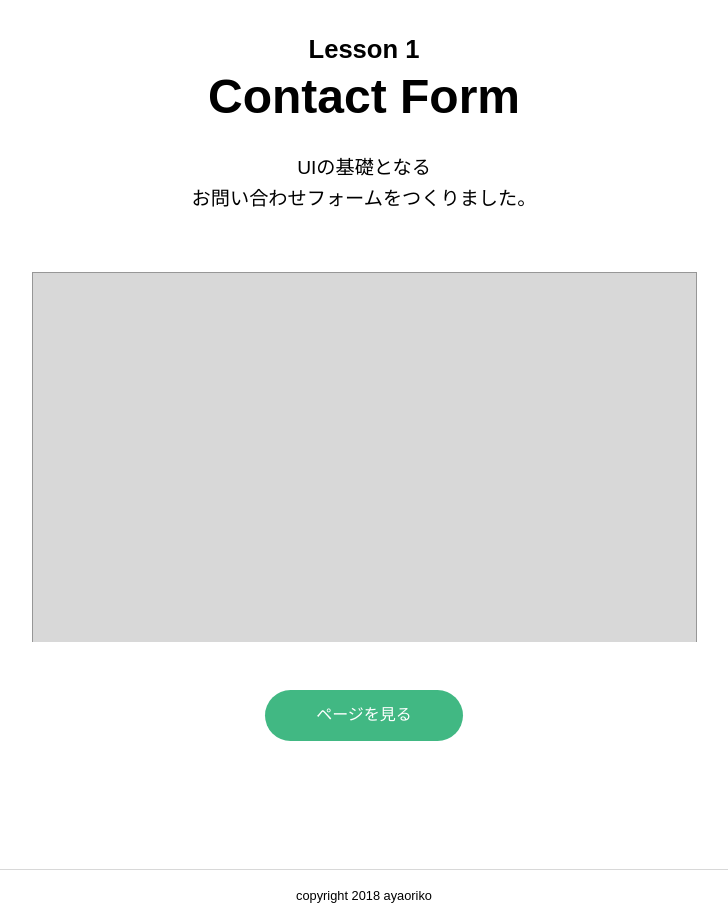
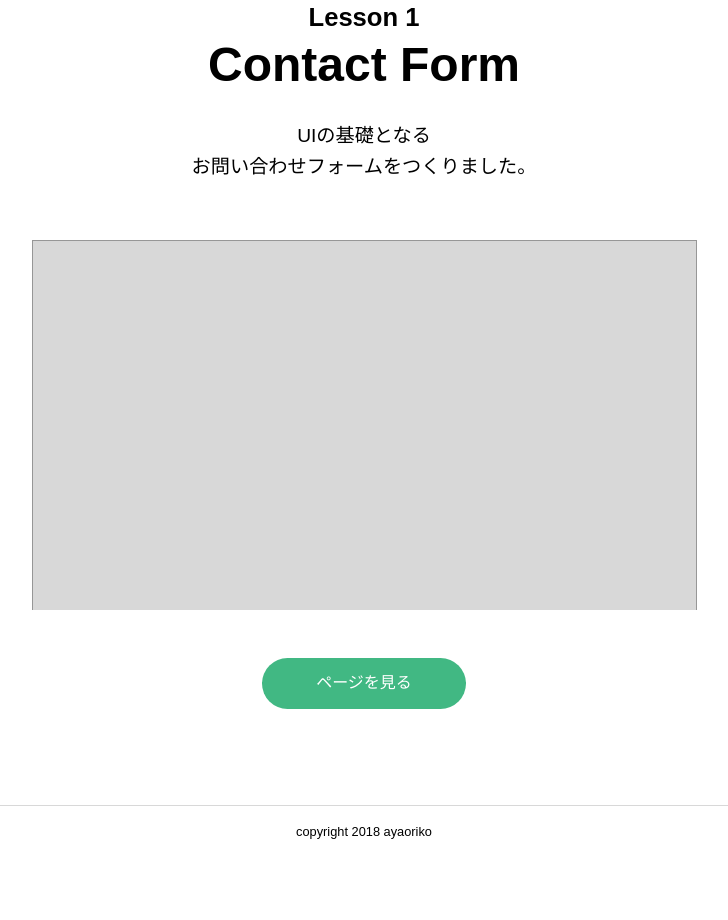
Before and after one commit to ayaoriko/vue_practice, a website: page index.html in a window 1280 px wide. Shown: the part 843-1763 px from the top of the page, without its empty margins (276-1004 px from the left). After the commit the page ends 1699 px from the top, so only its background shows below. Drawn offline with nearby package versions, Linux system fonts and the light colour scheme.

Commit message:
css調整

```diff
--- a/scss/style.scss
+++ b/scss/style.scss
@@ -20,7 +20,7 @@ a{
     max-width: $width_pc;
     margin: auto;
     .article &{
-        padding: 8em 0;
+        padding: 6em 0;
     }
 }
 
@@ -136,8 +136,8 @@ $header_height: 50px;
     &_base{
         display: inline-block;
         background: $col_base;
-        padding: 1em 3.2em;
-        border-radius: 1.6em;
+        padding: 1em 3.4em;
+        border-radius: 1.8em;
         color: $col_bg;
     }
     &_wrap{
```
Also changed, not shown: css/style.css.
